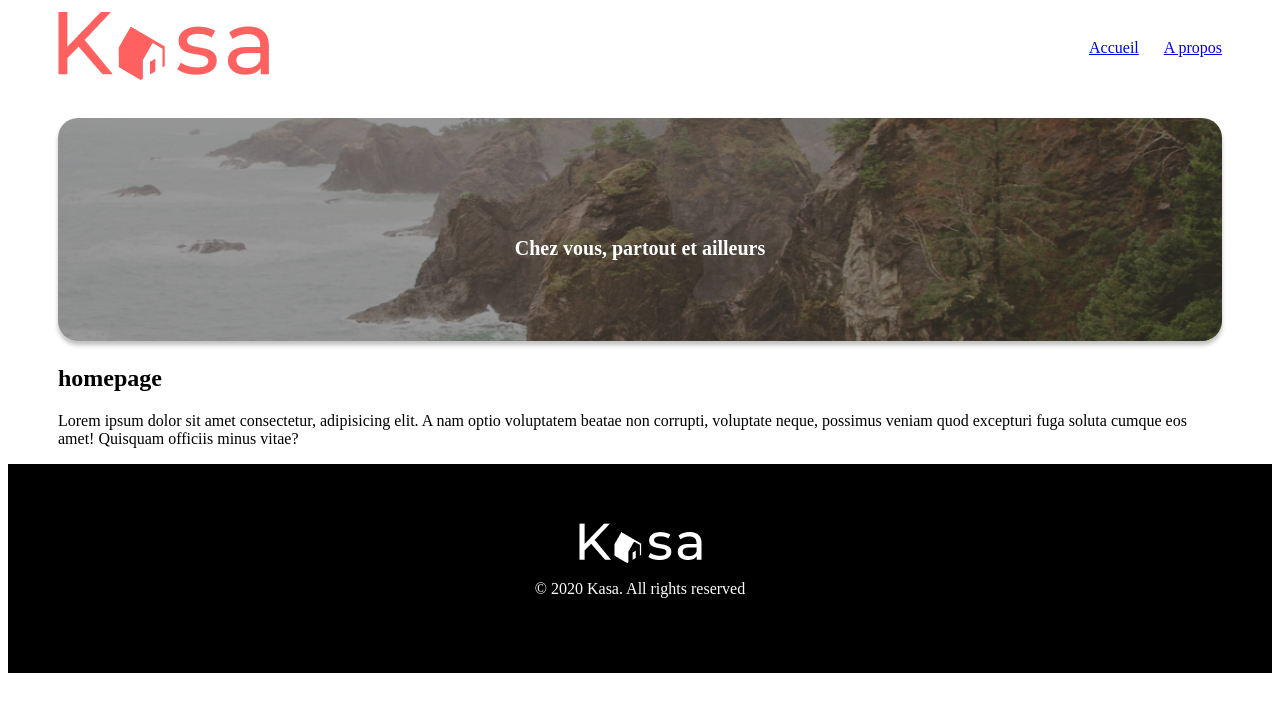
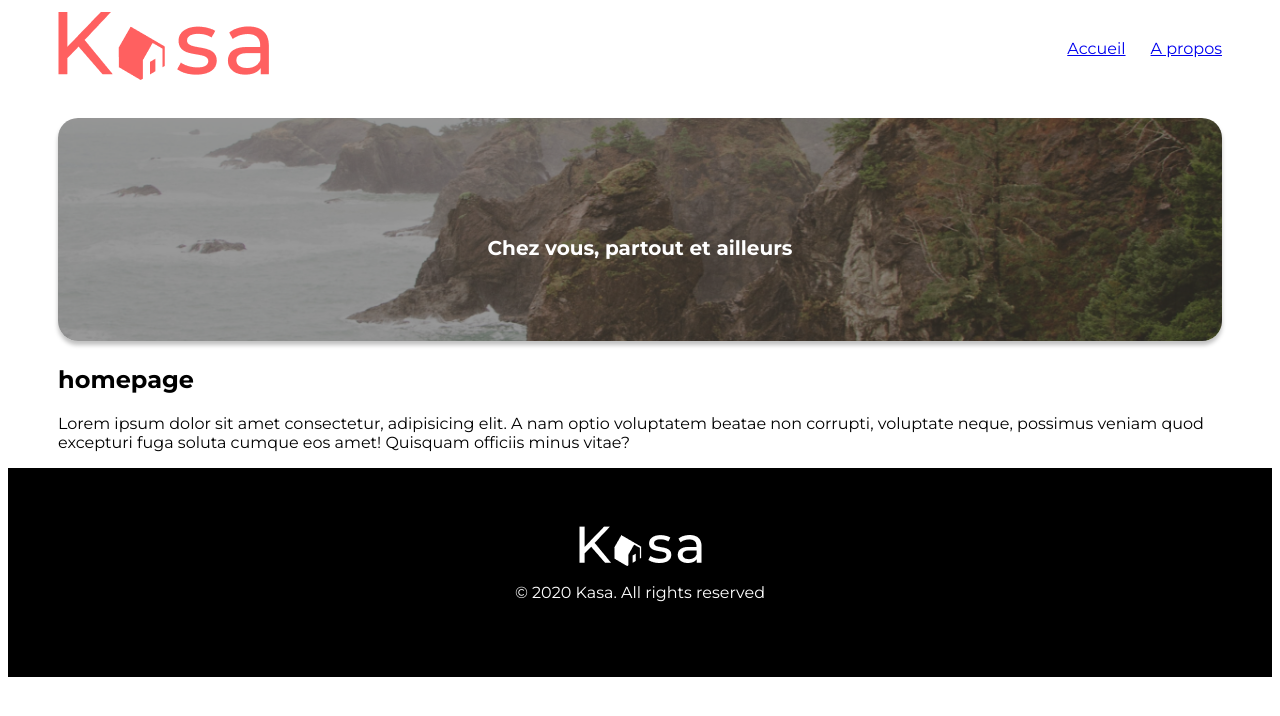
Before and after one commit to jkdev91/Kasa, a React (Vite) app: page / in a window 1280 px wide. Shown: the top 716 px of the page. Built offline with nearby package versions, Linux system fonts and the light colour scheme.

Commit message:
add css variables & add font in root

```diff
--- a/src/sass/root.scss
+++ b/src/sass/root.scss
@@ -1,3 +1,8 @@
+
+* {
+    font-family: 'Montserrat', sans-serif;
+}
+
 
 .mainbody {
     margin-inline: 50px ;
--- /dev/null
+++ b/src/sass/variables.scss
@@ -0,0 +1,3 @@
+
+$background-color-card: rgba(255, 96, 96, 1);
+$background-color-grid : rgba(246, 246, 246, 1)
```
